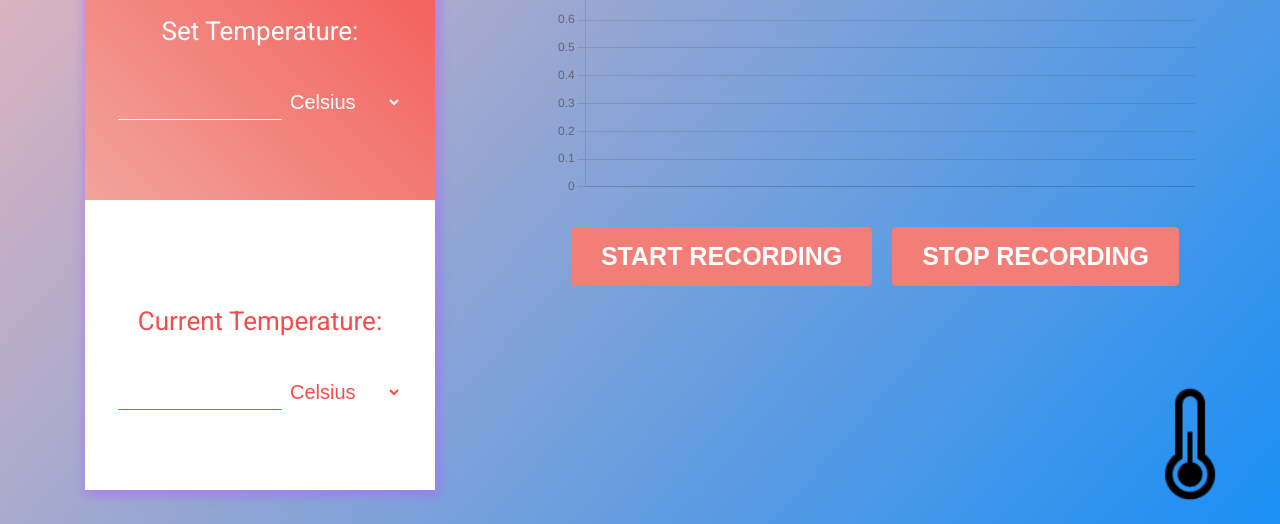
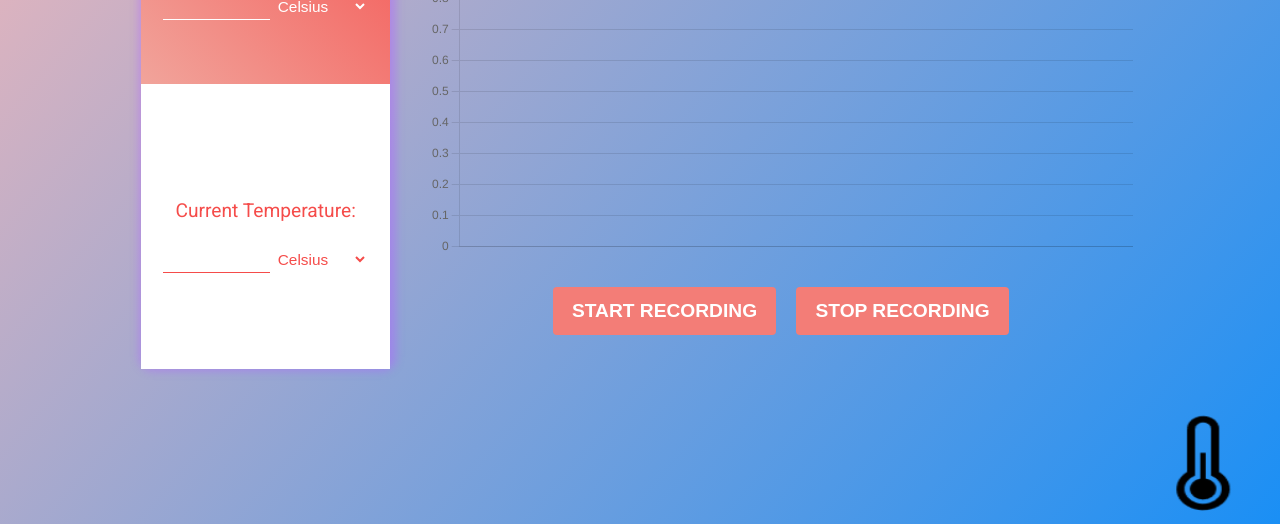
Before and after one commit to ShirleyCheng88/ShirleyCheng88.github.io, a plain HTML site: page index.html in a window 1280 px wide. Shown: the part 276-800 px from the top of the page. Drawn offline with nearby package versions, Linux system fonts and the light colour scheme.

Commit message:
resolution fit

```diff
--- a/index.html
+++ b/index.html
@@ -21,8 +21,8 @@
             <ion-icon name="thermometer-outline" class="user"></ion-icon>
           </div>
 
-          <p style="font-size: 32px"> Shirley's Temperature Chamber </p>
-          <p style="font-size: 26px"> Set Temperature: </p>
+          <p style="font-size: 1.7vw"> Shirley's Temperature Chamber </p>
+          <p style="font-size: 1.5vw"> Set Temperature: </p>
           <span class="card-title d-block"></span>
 
 
@@ -37,7 +37,7 @@
         </div>
 
         <div class="bottom">
-          <p style="font-size: 26px; color:#f54c4a"> Current Temperature: </p>
+          <p style="font-size: 1.5vw; color:#f54c4a"> Current Temperature: </p>
           <div class="secondary">
             <input type="number" id="second-unit" />
             <select class="second-unit-options reset">
@@ -53,17 +53,11 @@
     <div id="chart-container">
         <canvas id="temperature-chart" ></canvas>
         <div class="chart-buttons">
-
         <button id="start-chart-button">Start Recording</button>
         <button id="stop-chart-button">Stop Recording</button>
       </div>
     </div>
 
-
-
-
-
-    </div>
 
      <!-- Add this at the bottom of your HTML page, just before the closing </body> tag -->
      <div class="icon-container">
@@ -71,6 +65,11 @@
 
     </div>
 
+
+    </div>
+
+
+
     <script src="./static/index.js"></script>
 
 
--- a/static/css/styles.css
+++ b/static/css/styles.css
@@ -1,7 +1,8 @@
 @import url("https://fonts.googleapis.com/css2?family=Roboto:wght@400;700&display=swap");
 
 body {
-  padding-top: 100px;
+  padding-top: 10vh;
+  padding-bottom: 6vh;
   background: linear-gradient(131deg, #f6b8b8, #1a8ff5);
   height: 100%;
   margin: 0;
@@ -12,53 +13,51 @@ body {
 
 .container {
   max-width: 1860px;
+
   display: flex;
+  flex-wrap: wrap; /* Add this line to wrap items */
   justify-content: center; /* add this line */
   align-items: center; /* add this line */
   margin: 0 auto;
-  height: 100%; /* add this line */
+  height: 90%; /* add this line */
 }
 
 
 .card {
-  width: 350px;
+  width: 19.5vw;
+  height:70vh;
+
   color: #fff;
   text-align: center;
-  border-radius: 5px;
+  border-radius: 10px;
   -webkit-box-shadow: 2px 3px 9px 4px rgba(176, 100, 255, 0.48);
   box-shadow: 2px 3px 9px 4px rgba(176, 100, 255, 0.48);
 
 
 }
 
-@media only screen and (max-width: 768px) {
-  .container {
-    width: 100%;
-    padding: 0 10px;
-  }
-}
 
 
 .top {
   background-image: linear-gradient(45deg, #f1a49b, #f54c4a);
-  padding-bottom: 80px;
+  padding-bottom: 8vh;
 }
 
 .nav {
   display: flex;
   justify-content: space-between;
   align-items: center;
-  padding: 10px 20px;
+  padding: 1vh 1vw;
 }
 
 .user {
-  font-size: 20px;
+  font-size: 1.5vw;
 }
 
 #unit-converter {
   border: none;
   background: none;
-  font-size: 24px;
+  font-size: 1.5vw;
   color: #fff;
   margin-bottom: 30px;
 }
@@ -66,7 +65,7 @@ body {
 #unit-converter option {
   margin: 40px;
   background: rgba(0, 0, 0, 0.3);
-  color: #fff;
+  color: #ffffff;
   text-shadow: 0 1px 0 rgba(0, 0, 0, 0.4);
 }
 
@@ -74,9 +73,9 @@ body {
   border: none;
   background: none;
   border-bottom: 1px solid #fff;
-  color: #fff;
-  font-size: 40px;
-  width: 160px;
+  color: #ffffff;
+  font-size: 2vw;
+  width: 8vw;
 }
 
 #second-unit {
@@ -84,39 +83,40 @@ body {
   background: none;
   border-bottom: 1px solid #f54c4a;
   color: #f54c4a;
-  font-size: 40px;
-  width: 160px;
+  font-size:2vw;
+  width: 8vw;
 }
 
 .main-unit-options {
   border: none;
   background: none;
-  color: #fff;
-  font-size: 20px;
+  color: #ffffff;
+  font-size: 1.2vw;
 }
 
 .main-unit-option {
-  background: rgba(0, 0, 0, 0.3);
+  background: rgba(95, 156, 89, 0.849);
 }
 
 .second-unit-options {
   border: none;
   background: none;
   color: #f54c4a;
-  font-size: 20px;
+  font-size: 1.2vw;
 }
 
 .bottom {
   background-color: #fff;
-  padding: 80px 15px;
+  padding: 12vh 1vw;
 
 }
 
 #chart-container {
-  width: 50%;
-  height: 600px;
-  margin-left:120px;
-  margin-top:40px;
+  width: 55%;
+  height: 70%;
+  margin-left:3vw;
+  margin-top:9vh;
+  margin-right:0.5vw;
 }
 
 .chart-buttons {
@@ -128,12 +128,12 @@ body {
 .chart-buttons button {
   background-color: #F37D77;
   color: white;
-  padding: 15px 30px;
+  padding: 1vw 1.5vw;
   border: none;
   border-radius: 4px;
   cursor: pointer;
   margin: 0px 10px;
-  font-size: 25px;
+  font-size: 1.5vw;
   font-weight: bold;
   text-transform: uppercase;
   /*letter-spacing: 1px;*/
@@ -146,8 +146,8 @@ body {
 
 .icon-container {
   position: fixed;
-  bottom: 20px;
-  right: 20px;
+  bottom: 10px;
+  right: 10px;
   display: flex;
   align-items: center;
   justify-content: flex-end;
@@ -155,12 +155,20 @@ body {
 }
 
 .icon {
-  width: 120px;
-  height: 120px;
-  margin-right: 10px;
+  width: 10vw;
+  height: 8vw;
+  margin-right: 0.2vw;
 }
 
 .icon-text {
   font-size: 32px;
   color: #ffffff; /* adjust the text color to fit your design */
 }
+
+
+ @media (max-width: 1200px) {
+  .body {
+    padding-top: 1vw;
+    padding-bottom: 1vw;
+  }
+}
```
Lines whose indentation alone changed are shown as unchanged.
